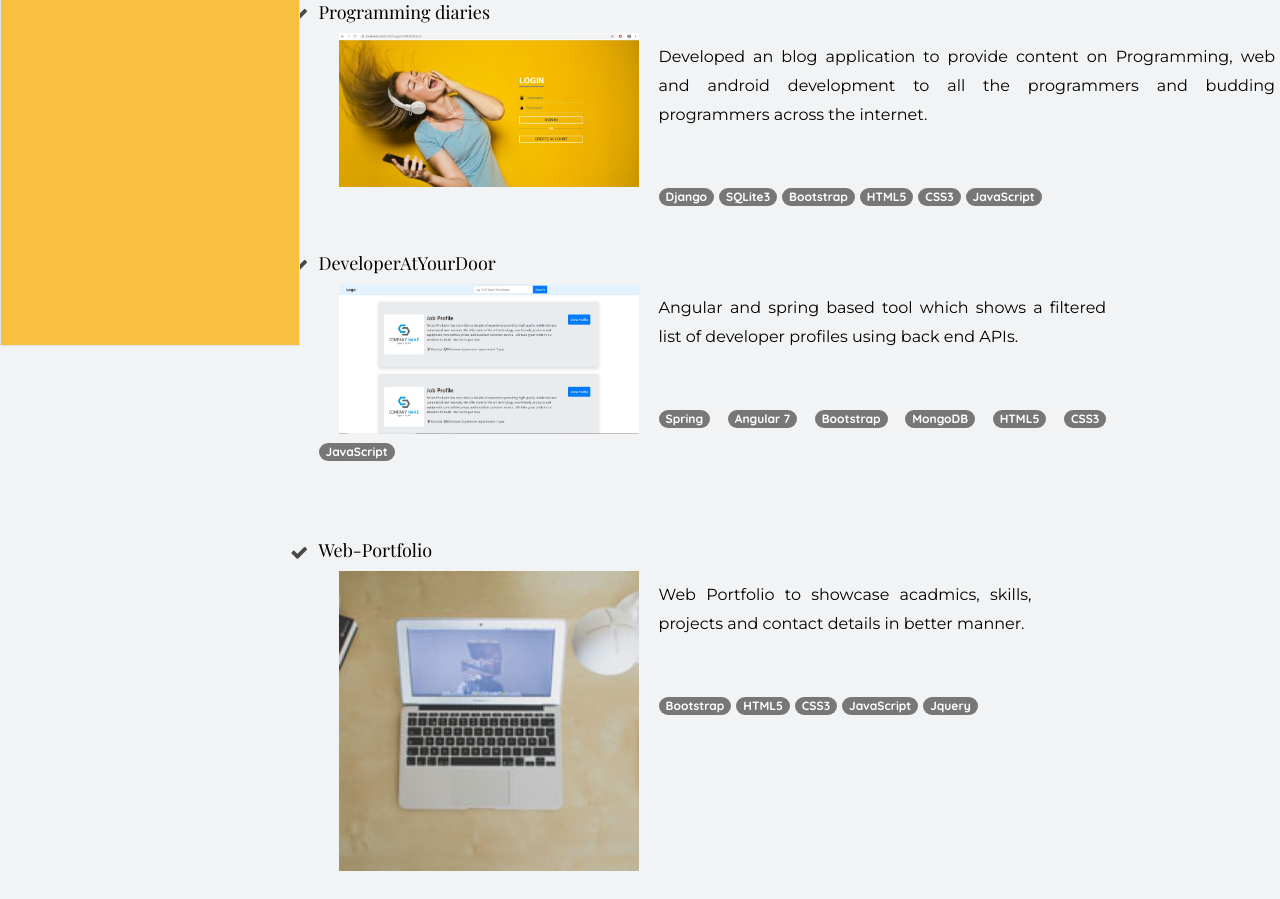
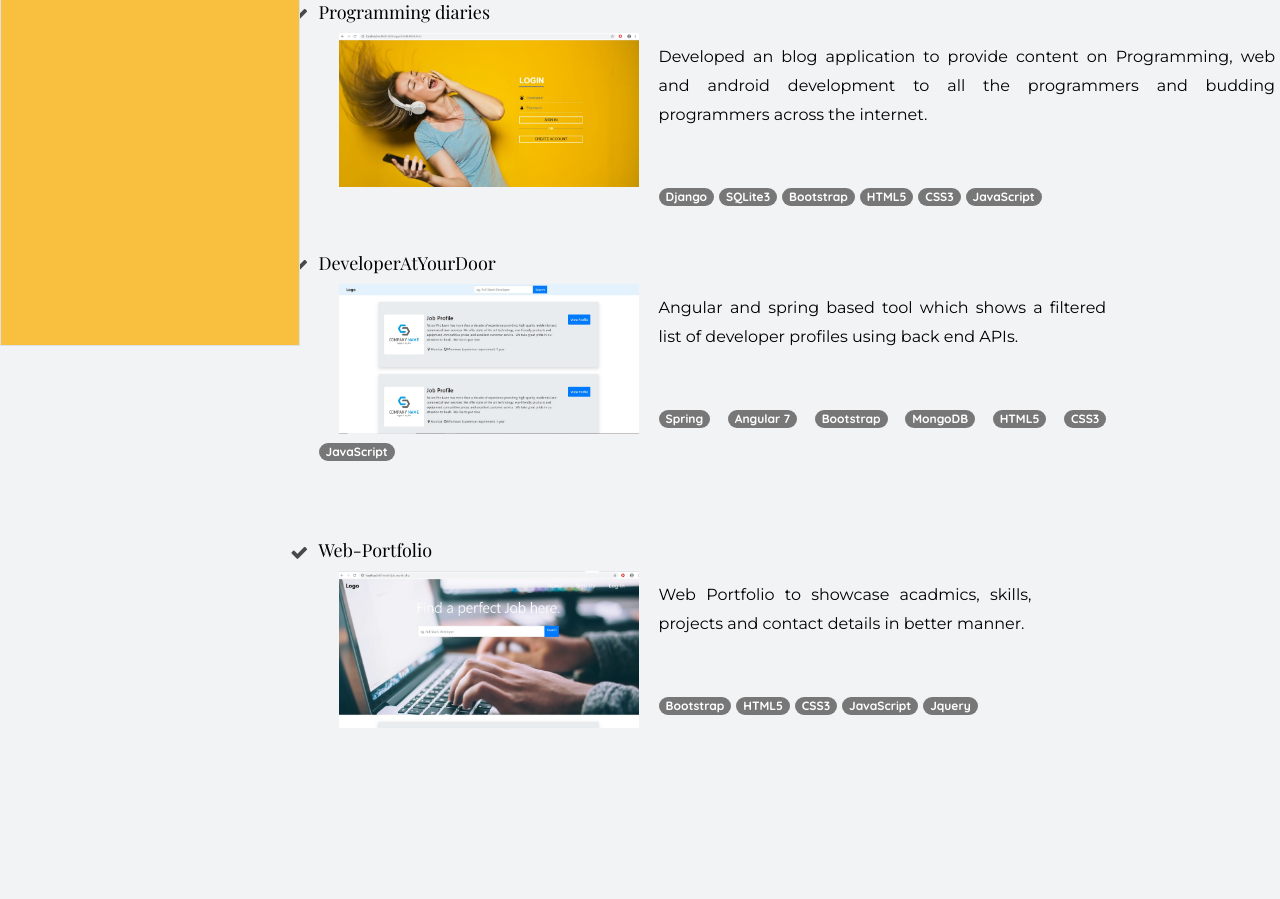
Before and after one commit to radhikaad/e_portfolio_sr.github.io, a plain HTML site: page software.html in a window 1280 px wide. Shown: the part 454-1353 px from the top of the page. After the commit the page ends 1235 px from the top, so only its background shows below. Drawn offline with nearby package versions, Linux system fonts and the light colour scheme; a web font is replaced by a local one.

Commit message:
Update software.html

```diff
--- a/software.html
+++ b/software.html
@@ -211,7 +211,7 @@
                                                       <div class="resume-item d-flex flex-column flex-md-row justify-content-between mb-3">
                                                          <div id="divMain" width="80%;">
                                                             <div id='left-div' class="resume-content" data-toggle="modal" data-target="#exampleModalScrollable">
-                                                               <img style='float:left; margin:0 20px; cursor: pointer;' width='300px;' height='150px;' class='img-fluid' src='img/3.jpg'>
+                                                               <img style='float:left; margin:0 20px; cursor: pointer;' width='300px;' height='150px;' class='img-fluid' src='img/project1.jpg'>
                                                             </div>
                                                             <div id='right-div' class='resume-content'>
                                                                <div class="subheading mb-0">
```
